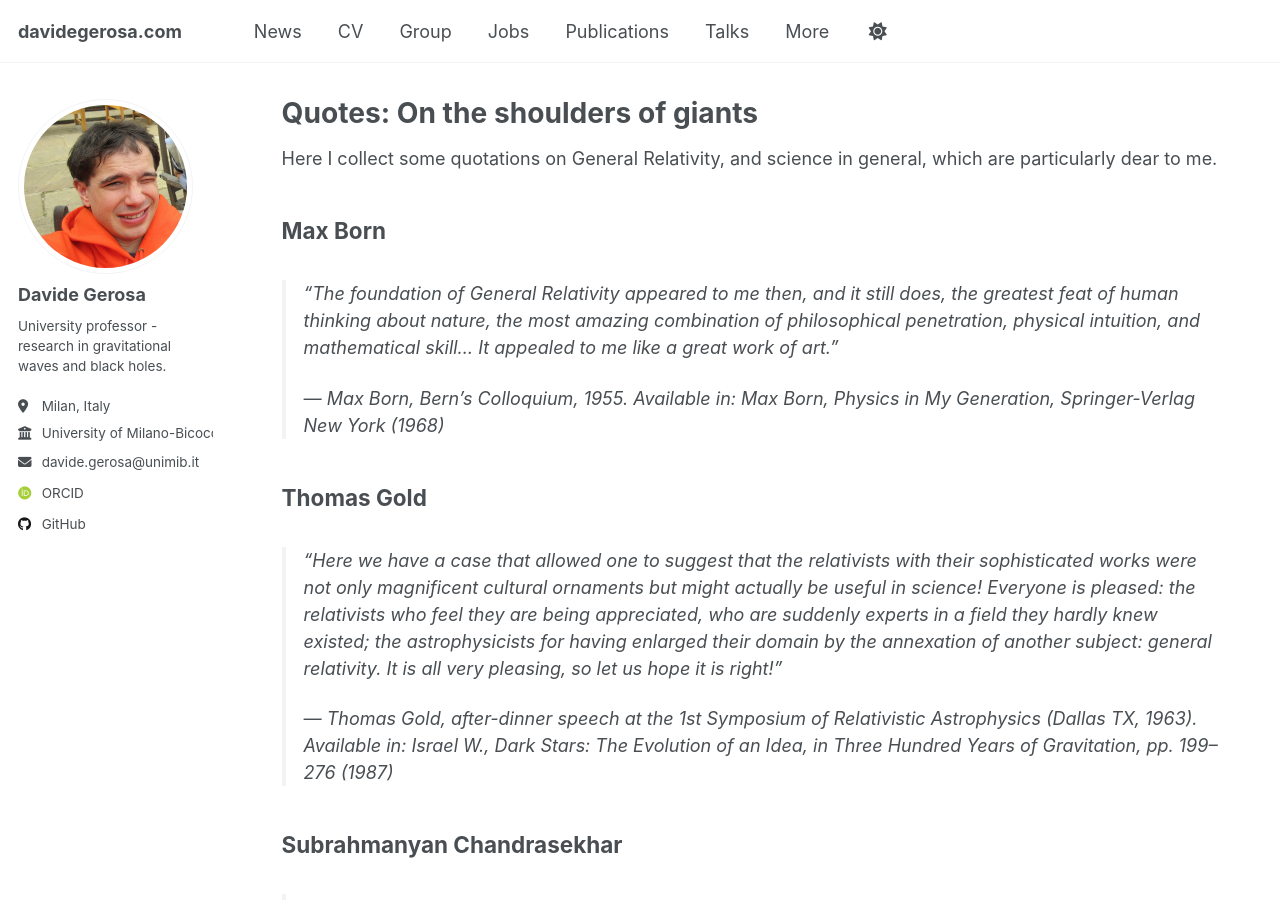
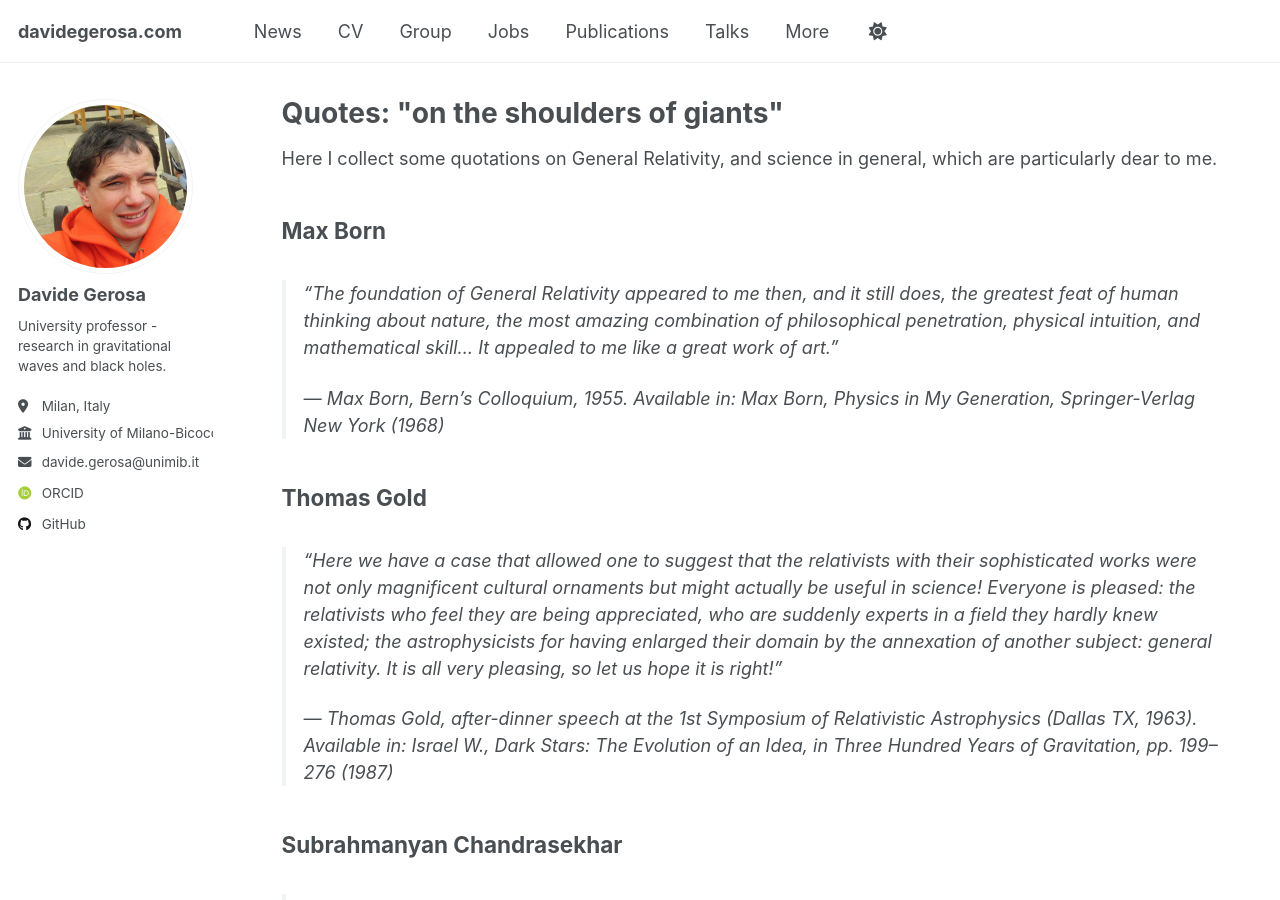
Before and after one commit to dgerosa/website, a Jekyll site: the page built from _pages/quotes.md, in a window 1280 px wide and 900 px high. Built offline with Jekyll 4.4.1, drawn with Linux system fonts in a browser that asks for light colours; some web fonts are replaced.

Commit message:
Fri Jun 13 19:56:01 CEST 2025

```diff
--- a/_pages/quotes.md
+++ b/_pages/quotes.md
@@ -1,6 +1,6 @@
 ---
 layout: archive
-title: "Quotes: On the shoulders of giants"
+title: 'Quotes: "on the shoulders of giants"'
 permalink: /quotes/
 author_profile: true
 redirect_from:
```
